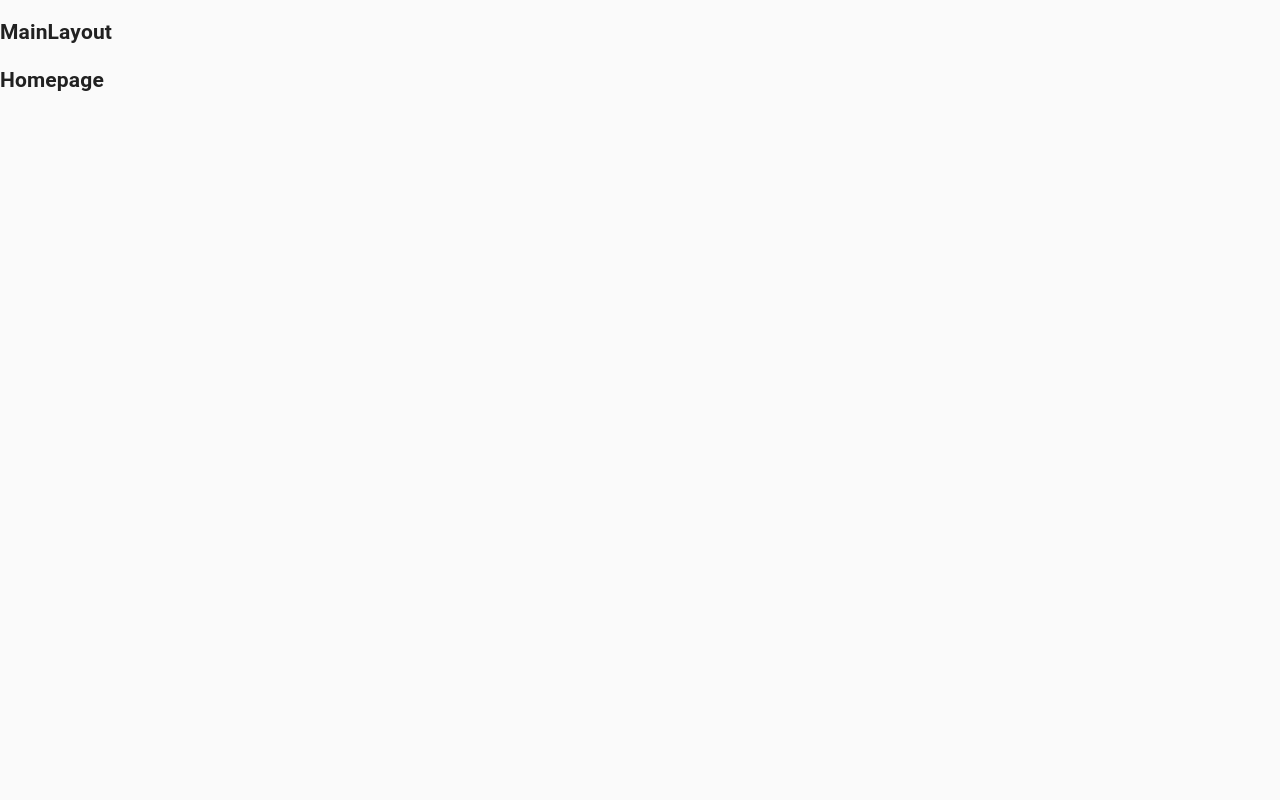
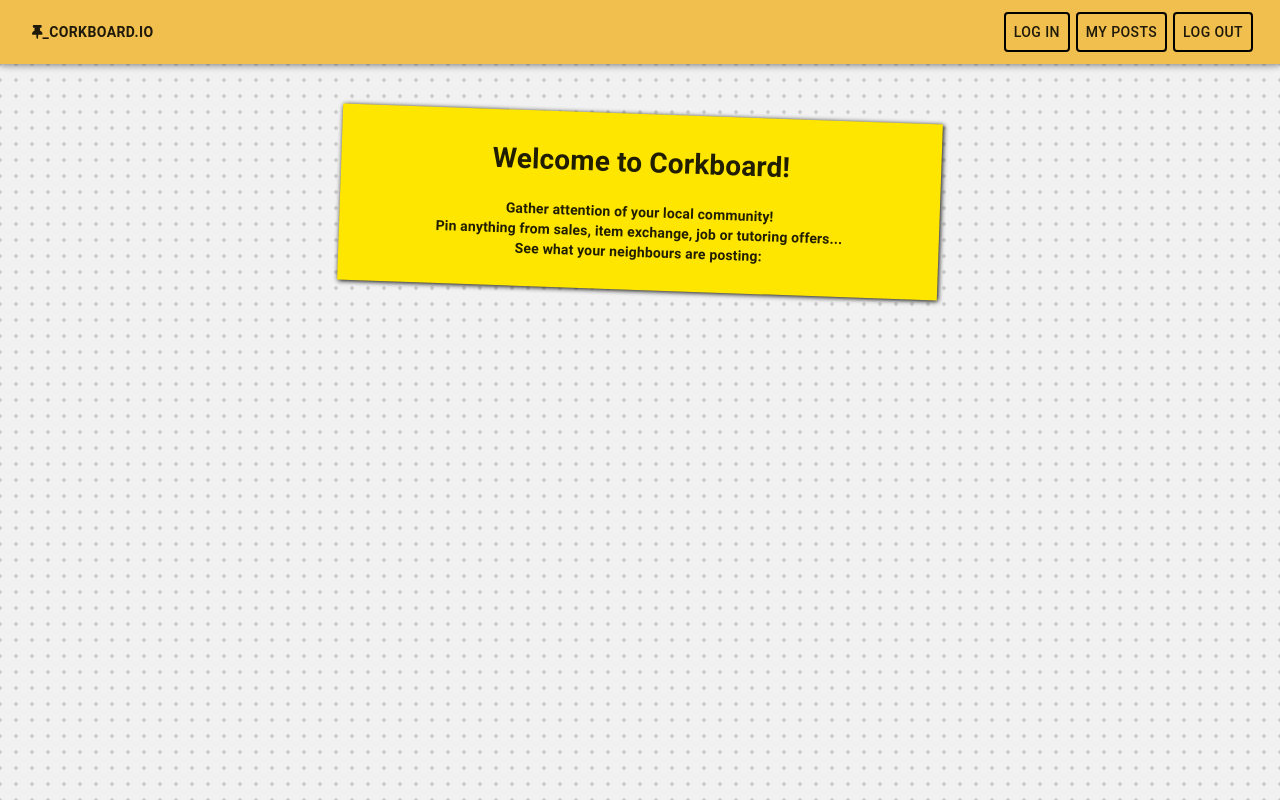
Before and after one commit to wnwarchdev/BulletinBoard, a React (Create React App) app: page / in a window 1280 px wide. Built offline with nearby package versions, Linux system fonts and the light colour scheme.

Commit message:
Install font awesome; work on header and main layout style

```diff
--- a/package.json
+++ b/package.json
@@ -37,6 +37,9 @@
     ]
   },
   "dependencies": {
+    "@fortawesome/fontawesome-svg-core": "^1.2.30",
+    "@fortawesome/free-solid-svg-icons": "^5.14.0",
+    "@fortawesome/react-fontawesome": "^0.1.11",
     "@material-ui/core": "^4.7.0",
     "@material-ui/icons": "^4.5.1",
     "axios": "^0.19.0",
--- a/src/App.js
+++ b/src/App.js
@@ -16,7 +16,7 @@ import { NotFound } from './components/views/NotFound/NotFound';
 
 const theme = createMuiTheme({
   palette: {
-    primary: { main: '#2B4C6F' },
+    primary: { main: '#f0bf4d' },
   },
 });
 
--- a/src/components/layout/Header/Header.js
+++ b/src/components/layout/Header/Header.js
@@ -1,5 +1,10 @@
 import React from 'react';
 import PropTypes from 'prop-types';
+import { NavLink } from 'react-router-dom';
+import Button from '@material-ui/core/Button';
+import { FontAwesomeIcon } from '@fortawesome/react-fontawesome';
+import { faThumbtack } from '@fortawesome/free-solid-svg-icons';
+
 
 import clsx from 'clsx';
 
@@ -10,7 +15,14 @@ import styles from './Header.module.scss';
 
 const Component = ({className, children}) => (
   <div className={clsx(className, styles.root)}>
-    <h2>Header</h2>
+
+    <Button className={clsx(styles.logo)} component={NavLink} exact to={`${process.env.PUBLIC_URL}/`} activeClassName='active'> <FontAwesomeIcon icon={faThumbtack} />_CORKBOARD.IO</Button>
+    <div>
+      <Button className={clsx(styles.link)} component={NavLink} exact to={`${process.env.PUBLIC_URL}/`} activeClassName='active'>LOG IN</Button>
+      <Button className={clsx(styles.link)} component={NavLink} exact to={`${process.env.PUBLIC_URL}/`} activeClassName='active'>MY POSTS</Button>
+      <Button className={clsx(styles.link)} component={NavLink} exact to={`${process.env.PUBLIC_URL}/`} activeClassName='active'>LOG OUT</Button>
+    </div>
+
     {children}
   </div>
 );
--- a/src/components/layout/Header/Header.module.scss
+++ b/src/components/layout/Header/Header.module.scss
@@ -1,4 +1,16 @@
 @import '../../../styles/settings.scss';
 
-// .root {
-// }
+.root {
+    display: flex;
+    justify-content: space-between;
+    width: 100%;
+}
+
+.logo{
+    font-weight: 700;
+}
+
+.link{
+    border: 2px solid black;
+    margin: 0 3px;
+}
--- a/src/components/layout/MainLayout/MainLayout.js
+++ b/src/components/layout/MainLayout/MainLayout.js
@@ -1,5 +1,9 @@
 import React from 'react';
 import PropTypes from 'prop-types';
+import AppBar from '@material-ui/core/AppBar';
+import Toolbar from '@material-ui/core/Toolbar';
+import Container from '@material-ui/core/Container';
+import { Header } from '../Header/Header';
 
 import clsx from 'clsx';
 
@@ -10,8 +14,20 @@ import styles from './MainLayout.module.scss';
 
 const Component = ({className, children}) => (
   <div className={clsx(className, styles.root)}>
-    <h2>MainLayout</h2>
-    {children}
+
+    <AppBar>
+      <Container maxWidth="lg">
+        <Toolbar disableGutters>
+          <Header/>
+        </Toolbar>
+      </Container>
+    </AppBar>
+
+    <Container maxWidth="lg">
+      <Toolbar/>
+      {children}
+    </Container>
+
   </div>
 );
 
--- a/src/components/layout/MainLayout/MainLayout.module.scss
+++ b/src/components/layout/MainLayout/MainLayout.module.scss
@@ -1,4 +1,10 @@
 @import '../../../styles/settings.scss';
 
-// .root {
-// }
+ .root {
+    background:
+    radial-gradient(rgb(207, 207, 207) 15%, transparent 16%) 8px 8px,
+    radial-gradient(rgba(204, 204, 204, 0.1) 15%, transparent 20%) 8px 9px;
+    background-color:rgb(241, 241, 241);
+    background-size:16px 16px;
+    height:100vh;
+ }
--- a/src/components/views/Homepage/Homepage.js
+++ b/src/components/views/Homepage/Homepage.js
@@ -1,5 +1,6 @@
 import React from 'react';
 import PropTypes from 'prop-types';
+import Container from '@material-ui/core/Container';
 
 import clsx from 'clsx';
 
@@ -10,7 +11,10 @@ import styles from './Homepage.module.scss';
 
 const Component = ({className, children}) => (
   <div className={clsx(className, styles.root)}>
-    <h2>Homepage</h2>
+    <Container className={clsx(className, styles.hero)} maxWidth="sm">
+      <h1>Welcome to Corkboard!</h1>
+      <h4>Gather attention of your local community!<br/>Pin anything from sales, item exchange, job or tutoring offers...<br/>See what your neighbours are posting:</h4>
+    </Container>
     {children}
   </div>
 );
--- a/src/components/views/Homepage/Homepage.module.scss
+++ b/src/components/views/Homepage/Homepage.module.scss
@@ -1,4 +1,13 @@
 @import '../../../styles/settings.scss';
 
-// .root {
-// }
+.root {
+    text-align:center;
+ }
+
+ .hero {
+    margin-top: 50px;
+    background-color: rgb(255, 230, 0);
+    padding: 10px;
+    transform: rotate(2deg);
+    box-shadow: 1px 1px 5px black;
+ }
```
Also changed, not shown: 2 other files (tests, documents, lock files or other folders).
